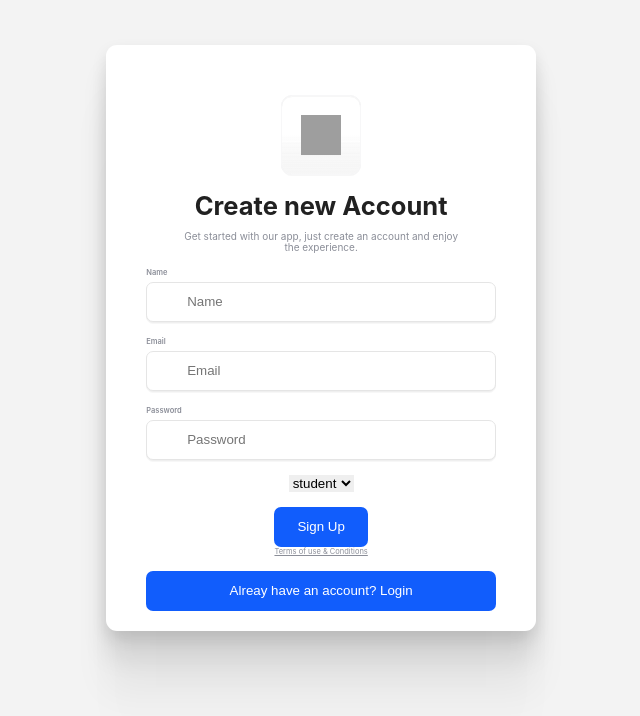
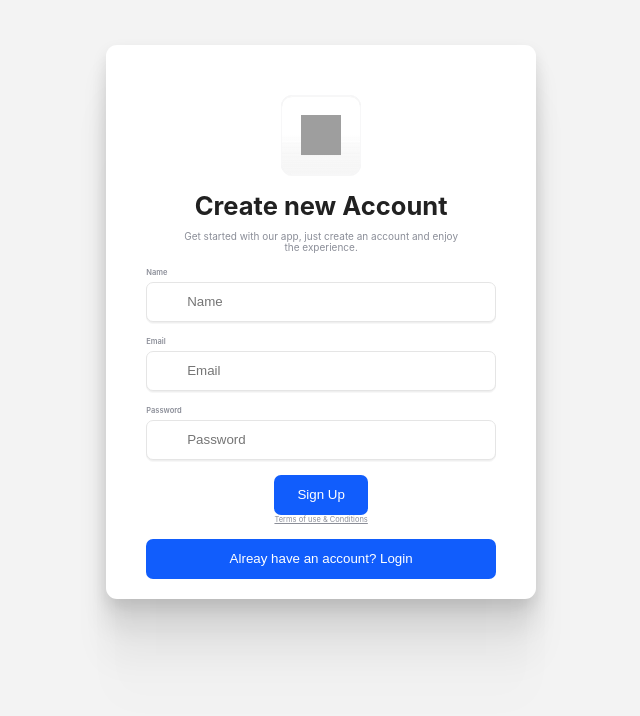
Before and after one commit to AhmadAbouAmoun/e_learning_website, a React (Create React App) app: page / in a window 1280 px wide. Shown: the top 716 px of the page, without its empty margins (385-1025 px from the left). Built offline with nearby package versions, Linux system fonts and the light colour scheme; grey boxes are pictures that could not be loaded.

Commit message:
removed the select option from the signup page and fixed the data accordingly

```diff
--- a/src/components/SignupButton.js
+++ b/src/components/SignupButton.js
@@ -1,6 +1,6 @@
 import {useNavigate} from "react-router-dom";
 
-const SignupButton = ({name, password, email, type}) => {
+const SignupButton = ({name, password, email}) => {
     const navigate = useNavigate();
 
     return (
@@ -19,7 +19,6 @@ const SignupButton = ({name, password, email, type}) => {
                             body: JSON.stringify({
                                 name: name,
                                 password: password,
-                                type: type,
                                 email: email,
                             }),
                         });
--- a/src/pages/Signup.js
+++ b/src/pages/Signup.js
@@ -9,7 +9,6 @@ const Signup = () => {
     const [name, setName] = useState("");
     const [password, setPassword] = useState("");
     const [email, setEmail] = useState("");
-    const [usertype, setUserType] = useState("");
     const navigate = useNavigate();
     return (
         <div>
@@ -26,8 +25,7 @@ const Signup = () => {
                 <Input value="Name" input={name} setInput={setName} />
                 <Input value="Email" input={email} setInput={setEmail} />
                 <Input value="Password" input={password} setInput={setPassword} />
-                <SelectUser type={usertype} setType={setUserType} />
-                <SignupButton name={name} email={email} password={password} type={usertype} />
+                <SignupButton name={name} email={email} password={password} />
                 <button
                     title="Sign In"
                     type="submit"
```
Also changed, not shown: 1 other file (tests, documents, lock files or other folders).
